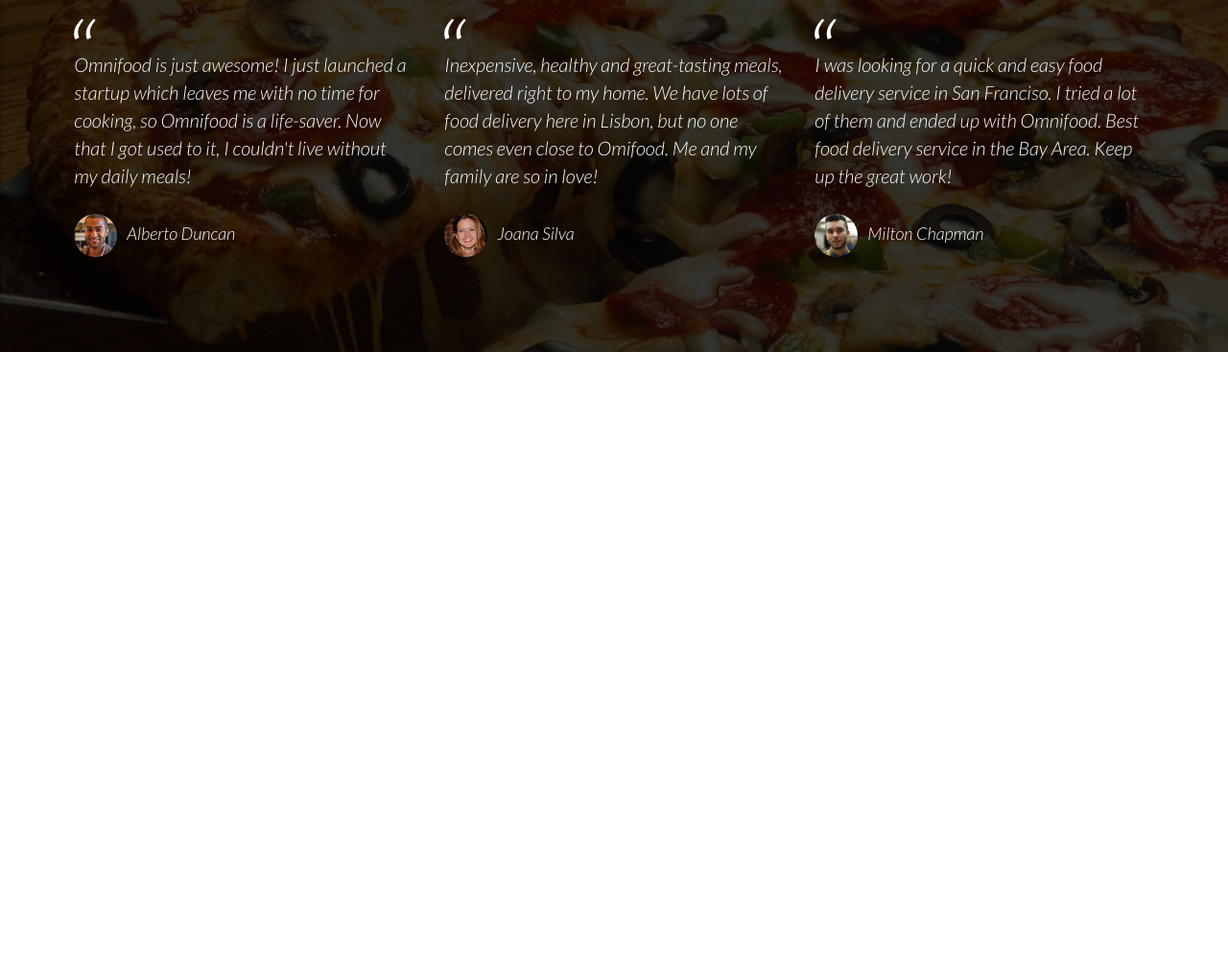
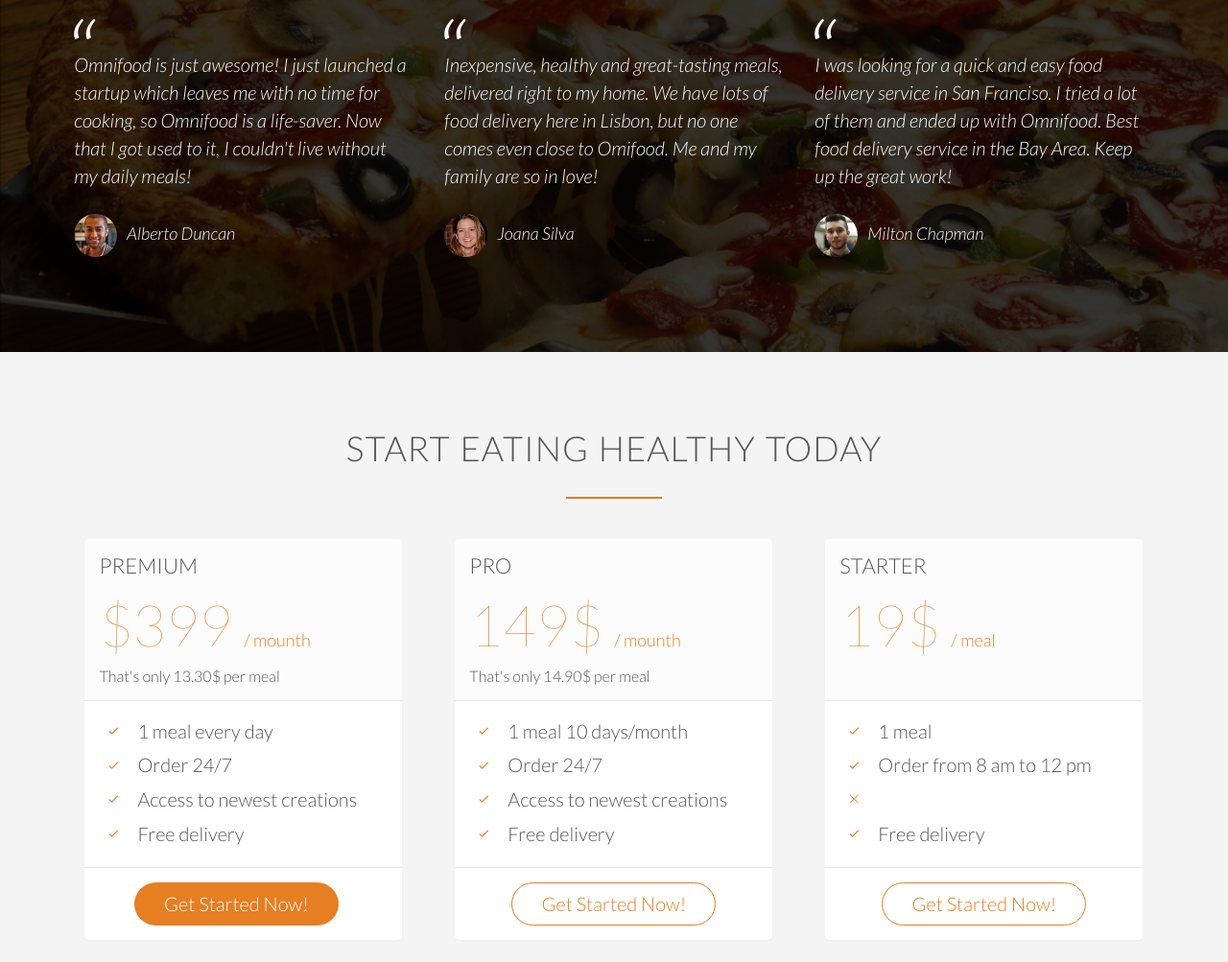
Before and after one commit to ivanatom014/Omnifood-Website, a plain HTML site: page index.html in a window 1280 px wide. Shown: the part 3524-4527 px from the top of the page at 96% size. Before the commit the page ends 3891 px from the top, so only its background shows below. Drawn offline with Linux system fonts and the light colour scheme; files whose address does not match are found by name.

Commit message:
section-sign up

```diff
--- a/index.html
+++ b/index.html
@@ -257,9 +257,90 @@
                 </blockquote>
             </div>
         </div>
+    </section>
+
+    <section class="section-plans">
+        <div class="row">
+            <h2>Start eating healthy today</h2>
+        </div>
+
+        <div class="row">
+            <div class="col span-1-of-3">
+                <div class="plan-box">
+                    <div>
+                        <h3>Premium</h3>
+                        <p class="plan-price">
+                           $399 <span>/ mounth</span>
+                        </p>
+                        <p class="plan-price-meal">
+                            That's only 13.30$ per meal
+                             </p>
+                    </div>
+                    <div>
+                        <ul>
+                            <li><i class="ion-ios-checkmark-empty icon-small"></i>1 meal every day</li>
+                            <li><i class="ion-ios-checkmark-empty icon-small"></i>Order 24/7</li>
+                            <li><i class="ion-ios-checkmark-empty icon-small"></i>Access to newest creations</li>
+                            <li><i class="ion-ios-checkmark-empty icon-small"></i>Free delivery</li>
+                        </ul>
+                    </div>
+                    <div>
+                        <a href="#" class="btn btn-full">Get Started Now!</a>
+                    </div>
+                </div>
+            </div>
 
 
+            <div class="col span-1-of-3">
+                <div class="plan-box">
+                    <div>
+                        <h3>Pro</h3>
+                        <p class="plan-price">
+                            149$ <span>/ mounth</span>
+                        </p>
+                        <p class="plan-price-meal">
+                            That's only 14.90$ per meal
+                             </p>
+                    </div>
+                    <div>
+                        <ul>
+                            <li><i class="ion-ios-checkmark-empty icon-small"></i>1 meal 10 days/month</li>
+                            <li><i class="ion-ios-checkmark-empty icon-small"></i>Order 24/7</li>
+                            <li><i class="ion-ios-checkmark-empty icon-small"></i>Access to newest creations</li>
+                            <li><i class="ion-ios-checkmark-empty icon-small"></i>Free delivery</li>
+                        </ul>
+                    </div>
+                    <div>
+                        <a href="#" class="btn btn-ghost">Get Started Now!</a>
+                    </div>
+                </div>
+            </div>
+
+
+            <div class="col span-1-of-3">
+                <div class="plan-box">
+                    <div>
+                        <h3>Starter </h3>
+                        <p class="plan-price">
+                            19$ <span>/ meal</span>
+                        </p>
+                        <p class="plan-price-meal"> &nbsp;</p>
+
+                    </div>
+                    <div>
+                        <ul>
+                            <li><i class="ion-ios-checkmark-empty icon-small"></i>1 meal </li>
+                            <li><i class="ion-ios-checkmark-empty icon-small"></i>Order from 8 am to 12 pm</li>
+                            <li><i class="ion-ios-close-empty icon-small"></i></li>
+                            <li><i class="ion-ios-checkmark-empty icon-small"></i>Free delivery</li>
+                        </ul>
+                    </div>
+                    <div>
+                        <a href="#" class="btn btn-ghost">Get Started Now!</a>
+                    </div>
+                </div>
+            </div>
+        </div>
     </section>
-
 </body>
 </html>
--- a/resources/css/style.css
+++ b/resources/css/style.css
@@ -370,3 +370,59 @@
     margin-right: 10px;
     vertical-align: middle;
 }
+
+
+/* ----------------------- */
+/* SIGN UP*/
+/* ----------------------- */
+
+
+.section-plans {
+    background-color: #f4f4f4;
+}
+
+.plan-box {
+    background-color: #fff;
+    border-radius: 5px;
+    width: 90%;
+    margin-left: 5%;
+    box-shadow: 0 2px 2px #efefef;
+}
+
+.plan-box div {
+    padding: 15px;
+    border-bottom: 1px solid #e8e8e8;
+}
+.plan-box div:first-child {
+    background-color: #fcfcfc;
+    border-top-left-radius: 5px;
+    border-top-right-radius: 5px;
+}
+.plan-box div:last-child {
+    text-align: center;
+    border: 0;
+}
+
+.plan-price {
+    font-size: 300%;
+    margin-bottom: 10px;
+    font-weight: 100;
+    color: #e67e22;
+}
+
+.plan-price span {
+    font-size: 30%;
+    font-weight: 300;
+}
+
+.plan-price-meal {
+    font-size: 80%;
+}
+
+.plan-box ul {
+    list-style: none;
+}
+
+.plan-box ul li {
+    padding: 5px 0;
+}
```
